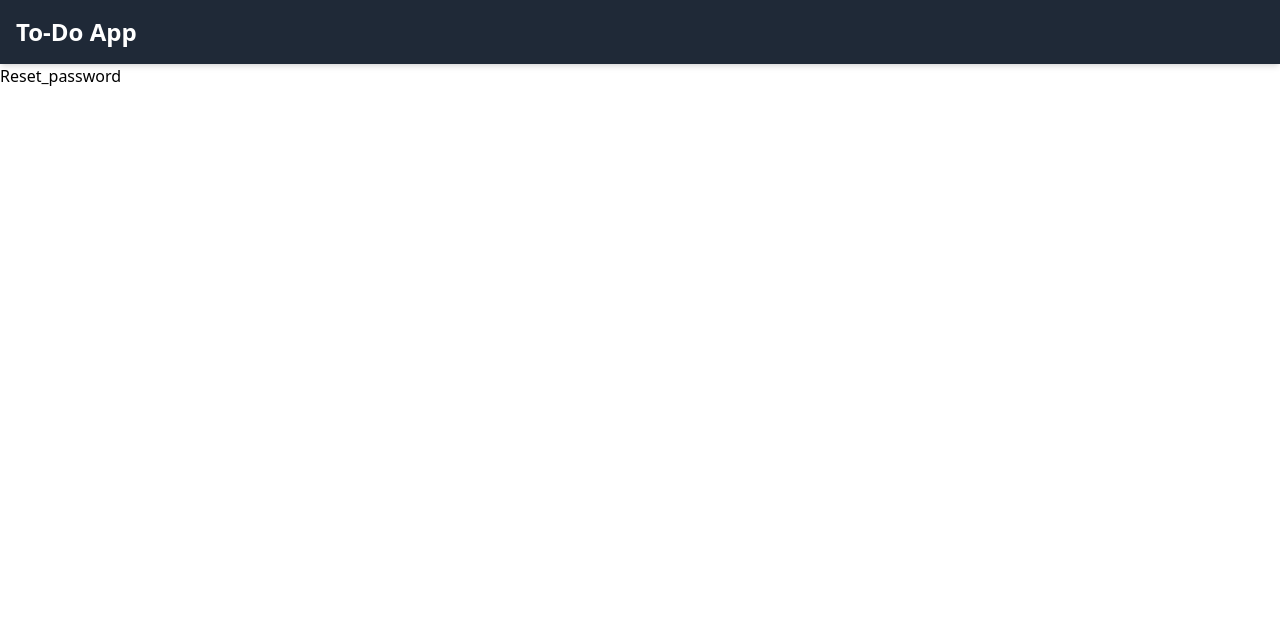
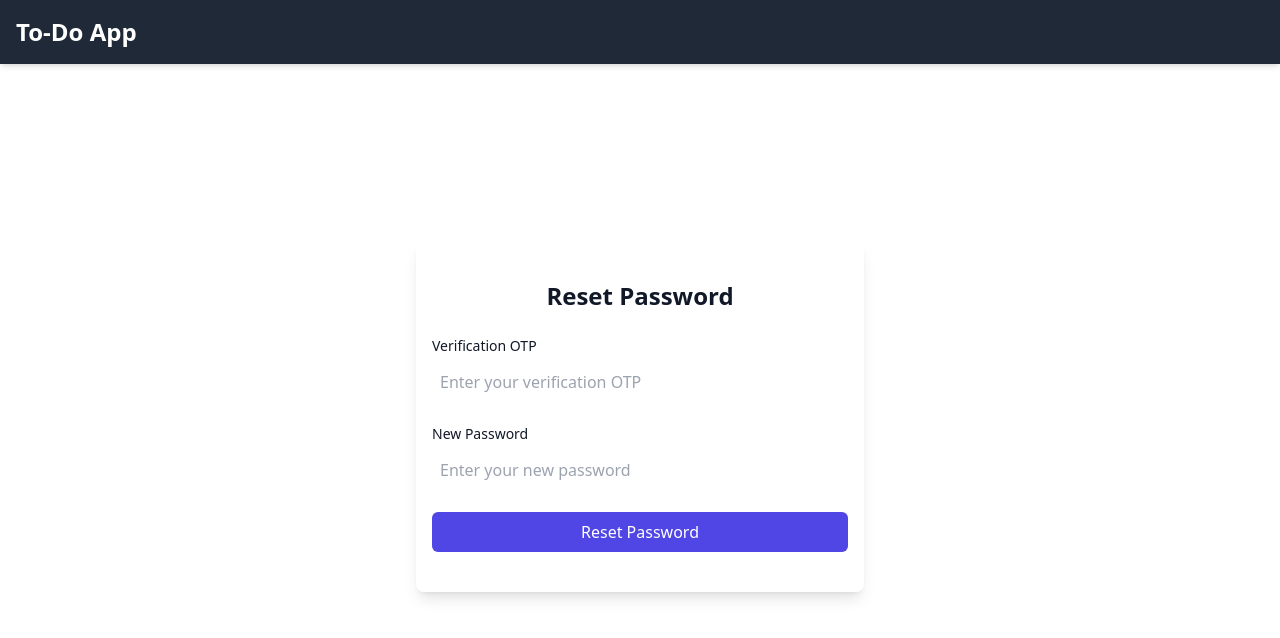
Before and after one commit to fuleprashant/advance_auth_mern, a React (Vite) app in the folder frontend/: page /reset-password in a window 1280 px wide. Shown: the top 638 px of the page. Built offline with nearby package versions, Linux system fonts and the light colour scheme; no server answers.

Commit message:
api intigration of the forget-password and reset password is done

```diff
--- a/frontend/src/App.jsx
+++ b/frontend/src/App.jsx
@@ -23,7 +23,7 @@ const App = () => {
         },
         {
           path: "login",
-          element: <LoginProtected element={<Login />} />, // Protect the Login route
+          element: <LoginProtected element={<Login />} />,
         },
         {
           path: "verify-otp",
--- a/frontend/src/components/LoginSection/Forgot_password.jsx
+++ b/frontend/src/components/LoginSection/Forgot_password.jsx
@@ -1,7 +1,101 @@
-import React from "react";
+import React, { useState } from "react";
+import { useForm } from "react-hook-form";
+import { useNavigate } from "react-router-dom";
+import { toast } from "react-toastify";
+import { FaSpider } from "react-icons/fa";
+import { forgotPassword } from "../../services/auth.service";
 
-const Forgot_password = () => {
-  return <div>Forgot_password</div>;
+const Forgotpassword = () => {
+  const {
+    register,
+    handleSubmit,
+    formState: { errors },
+  } = useForm();
+  const navigate = useNavigate();
+  const [loading, setLoading] = useState(false);
+
+  // const onSubmit = async (data) => {
+  //   setLoading(true);
+  //   try {
+  //     const result = await forgotPassword(data);
+  //     if (result.status === "success") {
+  //       toast.success(result.message);
+  //       navigate("/reset-password");
+  //     } else {
+  //       toast.error("email is not valid ");
+  //     }
+  //   } catch (error) {
+  //     console.error(error);
+  //     toast.error("An error occurred while forgot password");
+  //   } finally {
+  //     setLoading(false);
+  //   }
+  // };
+  const onSubmit = async (data) => {
+    setLoading(true);
+    console.log("Submitted Data:", data); // Debugging line
+    try {
+      const result = await forgotPassword(data);
+      console.log("API Result:", result); // Debugging line
+      if (result.status === "Success") {
+        toast.success(result.message);
+        navigate("/reset-password");
+      } else {
+        toast.error("Email is not valid");
+      }
+    } catch (error) {
+      console.error("API Error:", error); // More detailed error logging
+      toast.error("An error occurred while forgot password");
+    } finally {
+      setLoading(false);
+    }
+  };
+
+  return (
+    <div className="min-h-screen bg-gray-100 flex items-center justify-center">
+      <div className="bg-white shadow-md rounded px-8 pt-6 pb-8 mb-4 max-w-md w-full">
+        <h1 className="text-center text-2xl font-bold mb-6">Forgot Password</h1>
+        <form onSubmit={handleSubmit(onSubmit)}>
+          <div className="mb-4">
+            <label
+              className="block text-gray-700 font-bold mb-2"
+              htmlFor="email"
+            >
+              Email Address
+            </label>
+            <input
+              id="email"
+              name="email"
+              type="email"
+              {...register("email", {
+                required: "Email is required",
+                pattern: {
+                  value: /^[a-z0-9._%+-]+@[a-z0-9.-]+\.[a-z]{2,4}$/,
+                  message: "Enter a valid email address",
+                },
+              })}
+              className={`appearance-none border rounded w-full py-2 px-3 text-gray-700 leading-tight focus:outline-none ${
+                errors.email ? "border-red-500" : ""
+              }`}
+            />
+            {errors.email && (
+              <p className="text-red-600">{errors.email.message}</p>
+            )}
+          </div>
+          <button
+            type="submit"
+            className="flex w-full justify-center rounded-md bg-indigo-600 px-3 py-1.5 text-sm font-semibold leading-6 text-white shadow-sm hover:bg-indigo-400 focus-visible:outline focus-visible:outline-2 focus-visible:outline-offset-2 focus-visible:outline-indigo-600"
+          >
+            {loading ? (
+              <FaSpider className="animate-spin text-2xl" />
+            ) : (
+              "Reset Password"
+            )}
+          </button>
+        </form>
+      </div>
+    </div>
+  );
 };
 
-export default Forgot_password;
+export default Forgotpassword;
--- a/frontend/src/components/LoginSection/Login.jsx
+++ b/frontend/src/components/LoginSection/Login.jsx
@@ -183,7 +183,10 @@ const Login = () => {
             </div>
             {!isSignUp && (
               <div className="text-sm flex mt-2">
-                <button className="font-semibold text-indigo-600 hover:text-indigo-400">
+                <button
+                  className="font-semibold text-indigo-600 hover:text-indigo-400"
+                  onClick={() => navigate("/forgot-password")}
+                >
                   Forgot Password
                 </button>
               </div>
--- a/frontend/src/components/LoginSection/Reset_password.jsx
+++ b/frontend/src/components/LoginSection/Reset_password.jsx
@@ -1,7 +1,125 @@
-import React from "react";
+import React, { useState } from "react";
+import { resetPassword } from "../../services/auth.service"; // Import your API call
+import { toast } from "react-toastify"; // For notifications
+import { useNavigate } from "react-router-dom"; // To redirect the user
 
 const Reset_password = () => {
-  return <div>Reset_password</div>;
+  const [otp, setOtp] = useState("");
+  const [newPassword, setNewPassword] = useState("");
+  const navigate = useNavigate();
+
+  // const handleResetPassword = async (e) => {
+  //   e.preventDefault();
+
+  //   if (!otp || !newPassword) {
+  //     toast.error("Please fill in all fields.");
+  //   }
+
+  //   try {
+  //     const response = await resetPassword({
+  //       verificationOTP: otp,
+  //       newPassword,
+  //     });
+  //     console.log("th res", response);
+
+  //     if (response.status === "Success") {
+  //       toast.success(response.message);
+  //       navigate("/login");
+  //     } else {
+  //       toast.error(response.message || "Failed to reset password");
+  //     }
+  //   } catch (error) {
+  //     toast.error(error.message || "An unexpected error occurred.");
+  //   }
+  // };
+
+  const handleResetPassword = async (e) => {
+    e.preventDefault();
+
+    // Check if fields are filled
+    if (!otp || !newPassword) {
+      toast.error("Please fill in all fields.");
+      return; // Stop execution if fields are empty
+    }
+
+    try {
+      const response = await resetPassword({
+        verificationOTP: otp,
+        newPassword,
+      });
+
+      console.log("The response:", response);
+
+      // Check for success status in response
+      if (response.status === "Success") {
+        // Adjust this to match actual response structure
+        toast.success(response.message);
+        navigate("/login");
+      } else {
+        toast.error(response.error || "Failed to reset password");
+      }
+    } catch (error) {
+      toast.error(
+        error?.response?.data?.message || "An unexpected error occurred."
+      );
+    }
+  };
+
+  return (
+    <div className="flex min-h-full flex-1 justify-center px-6 py-12 lg:px-8 mt-32">
+      <div className="flex flex-col justify-center w-full max-w-md px-4 py-10 space-y-6 shadow-lg rounded-lg">
+        <h2 className="text-center font-bold text-2xl text-gray-900">
+          Reset Password
+        </h2>
+        <form onSubmit={handleResetPassword} className="space-y-6">
+          <div>
+            <label
+              htmlFor="verificationOTP"
+              className="block text-sm font-medium text-gray-900"
+            >
+              Verification OTP
+            </label>
+            <input
+              type="text"
+              id="verificationOTP"
+              name="verificationOTP"
+              required
+              placeholder="Enter your verification OTP"
+              value={otp}
+              onChange={(e) => setOtp(e.target.value)} // Update verification OTP state
+              className="mt-2 block w-full rounded-md border-0 py-1.5 px-2"
+            />
+          </div>
+          <div>
+            <label
+              htmlFor="newPassword"
+              className="block text-sm font-medium text-gray-900"
+            >
+              New Password
+            </label>
+            <input
+              type="password"
+              id="newPassword"
+              name="newPassword"
+              required
+              placeholder="Enter your new password"
+              value={newPassword}
+              onChange={(e) => setNewPassword(e.target.value)} // Update new password state
+              className="mt-2 block w-full rounded-md border-0 py-1.5 px-2"
+            />
+          </div>
+          <div>
+            <button
+              type="submit"
+              className="w-full h-10 rounded-md bg-indigo-600 hover:bg-indigo-400 text-white"
+            >
+              Reset Password
+            </button>
+          </div>
+        </form>
+      </div>
+    </div>
+  );
 };
 
 export default Reset_password;
--- a/frontend/src/components/LoginSection/Verify_otp.jsx
+++ b/frontend/src/components/LoginSection/Verify_otp.jsx
@@ -1,7 +1,65 @@
-import React from "react";
+import React, { useState } from "react";
+import { useDispatch } from "react-redux";
+import { otpVerify } from "../../services/auth.service"; // Import your API function
+import { useNavigate } from "react-router-dom";
+import { toast } from "react-toastify";
 
-const Verify_otp = () => {
-  return <div>Verify_otp</div>;
+const VerifyOtp = () => {
+  const [otp, setOtp] = useState("");
+  const dispatch = useDispatch();
+  const navigate = useNavigate();
+
+  const handleInputChange = (e) => {
+    setOtp(e.target.value);
+  };
+
+  const handleSubmit = async (e) => {
+    e.preventDefault();
+    try {
+      const result = await otpVerify({ verificationOTP: otp, dispatch });
+      if (result.status === "Success") {
+        toast.success(result.message);
+      }
+      navigate("/");
+    } catch (error) {
+      console.error("OTP verification failed:", error);
+    }
+  };
+
+  return (
+    <div className="flex items-center justify-center min-h-screen bg-gray-100">
+      <div className="bg-white p-8 rounded-lg shadow-lg w-full max-w-md">
+        <h2 className="text-2xl font-semibold text-center text-gray-800 mb-6">
+          Verify OTP
+        </h2>
+        <p className="text-center text-gray-600 mb-8">
+          Enter the OTP sent to your email or phone
+        </p>
+        <form onSubmit={handleSubmit}>
+          <div className="flex justify-center mb-4">
+            <input
+              type="text"
+              maxLength="6"
+              value={otp}
+              onChange={handleInputChange}
+              placeholder="Enter OTP"
+              className="w-2/3 px-4 py-2 text-center border border-gray-300 rounded-md focus:outline-none focus:border-blue-500"
+            />
+          </div>
+          <button
+            type="submit"
+            className="w-full bg-blue-600 text-white py-2 rounded-md font-medium hover:bg-blue-700 transition duration-300"
+          >
+            Verify
+          </button>
+        </form>
+        <p className="text-center text-gray-600 mt-6">
+          Didn’t receive the OTP?{" "}
+          <button className="text-blue-600 hover:underline">Resend</button>
+        </p>
+      </div>
+    </div>
+  );
 };
 
-export default Verify_otp;
+export default VerifyOtp;
--- a/frontend/src/components/homepage/Navbar.jsx
+++ b/frontend/src/components/homepage/Navbar.jsx
@@ -1,12 +1,13 @@
 import React, { useState } from "react";
 import { useSelector } from "react-redux";
-import { Link } from "react-router-dom"; // Assuming you use React Router for navigation
+import { Link, useNavigate } from "react-router-dom"; // Assuming you use React Router for navigation
 import { logoutUser } from "../../services/auth.service";
 import avatar from "../../assets/avatar.png";
 
 const Navbar = () => {
   const [dropdown, setDropdown] = useState(false);
   const { user, isAuthenticate } = useSelector((state) => state.auth);
+  const navigate = useNavigate();
 
   const toggleDropdown = () => {
     setDropdown(!dropdown);
@@ -31,6 +32,7 @@ const Navbar = () => {
       if (result.status === "Success") {
         toast.success(result.message);
       }
+      navigate("/login");
     } catch (error) {
       console.log(error);
       toast.error("Failed to log out. Please try again later");
--- a/frontend/src/services/auth.service.js
+++ b/frontend/src/services/auth.service.js
@@ -72,6 +72,7 @@ export const resetPassword = async (userData) => {
   dispatch(authRequest);
   try {
     const response = await axiosInstance.post("/user/reset-password", userData);
+    console.log(response);
     return response.data;
   } catch (error) {
     throw error.response.data;
--- a/frontend/src/utils/LoginProtected.jsx
+++ b/frontend/src/utils/LoginProtected.jsx
@@ -1,3 +1,4 @@
+
 import React from "react";
 import { useSelector } from "react-redux";
 import { Navigate } from "react-router-dom";
--- a/frontend/src/utils/ProtectedRoutes.jsx
+++ b/frontend/src/utils/ProtectedRoutes.jsx
@@ -1,3 +1,4 @@
+
 import React from "react";
 import { useSelector } from "react-redux";
 import { Navigate } from "react-router-dom";
```
Also changed, not shown: 2 other files (tests, documents, lock files or other folders).
